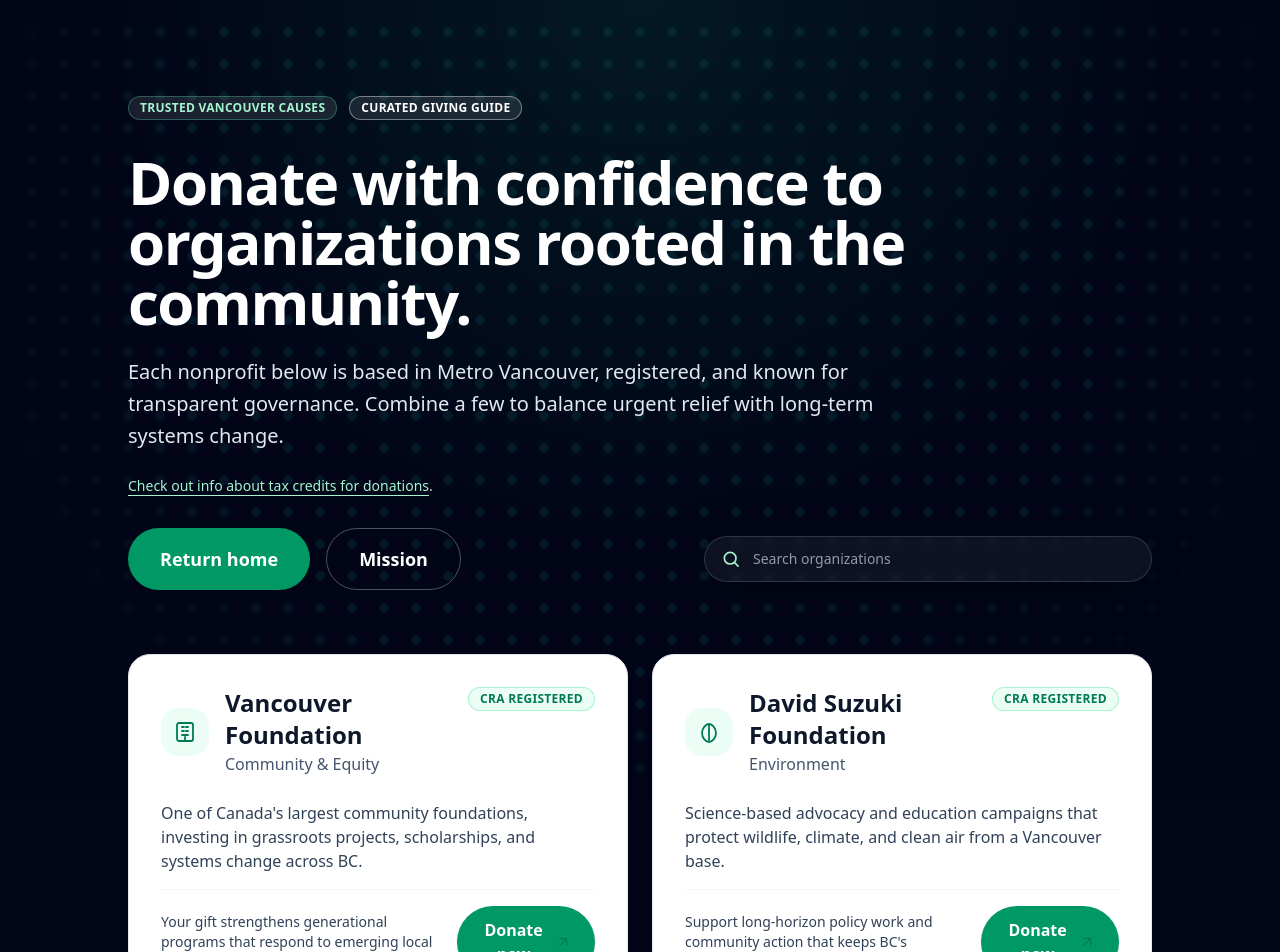
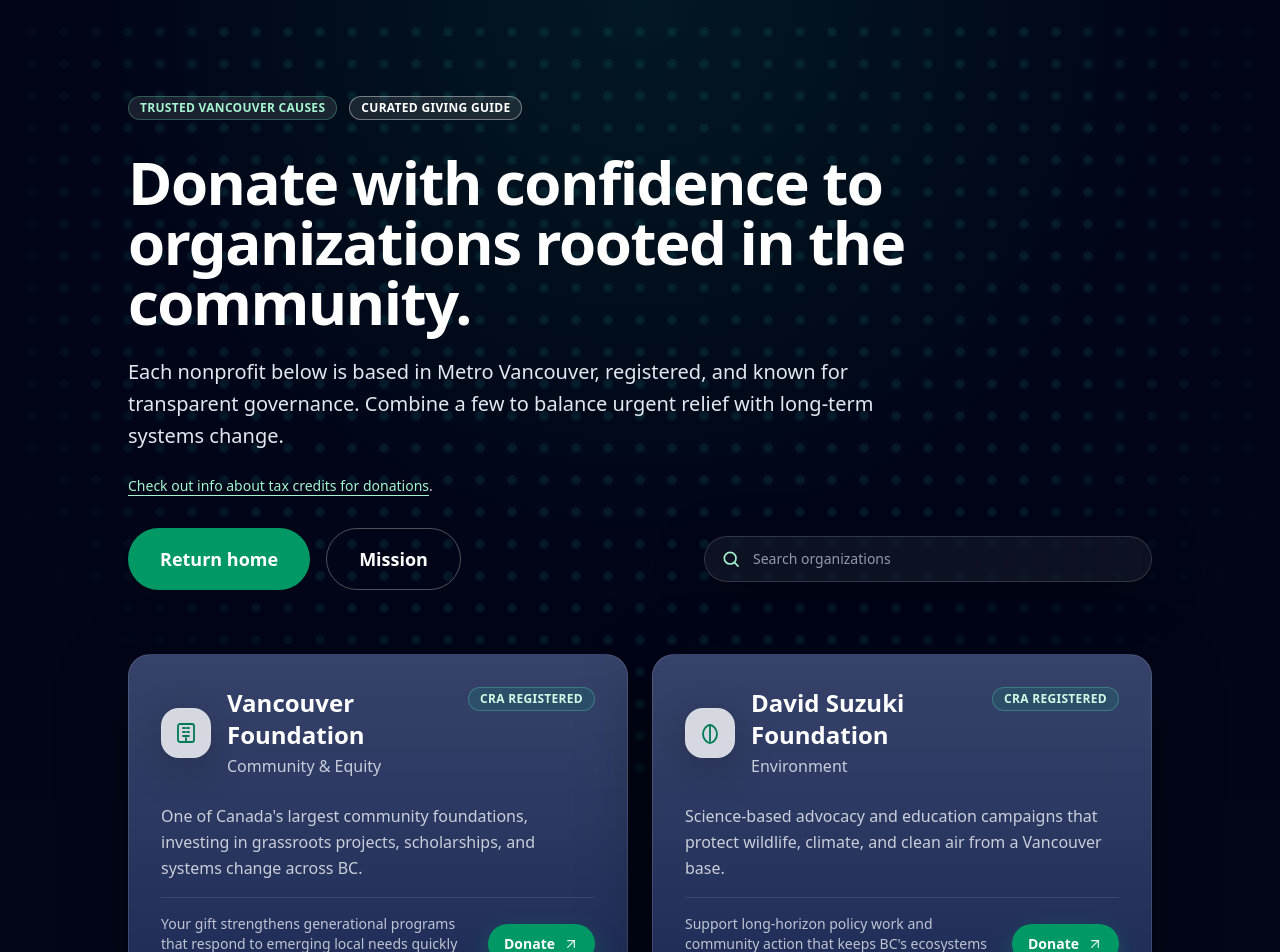
Before and after one commit to gmook9/helpingCanada, a Next.js app: page /donate in a window 1280 px wide. Shown: the top 952 px of the page. Built offline with nearby package versions, Linux system fonts and the light colour scheme.

Commit message:
improved donate cards styling

```diff
--- a/src/app/donate/page.tsx
+++ b/src/app/donate/page.tsx
@@ -8,7 +8,7 @@ import { Badge } from "@/components/ui/badge";
 import { Button } from "@/components/ui/button";
 import { Card, CardContent, CardDescription, CardHeader, CardTitle } from "@/components/ui/card";
 
-const IconFrame = ({ children }: { children: ReactNode }) => (
+const IconFrame = ({ children, className }: { children: ReactNode; className?: string }) => (
   <svg
     viewBox="0 0 24 24"
     fill="none"
@@ -16,15 +16,15 @@ const IconFrame = ({ children }: { children: ReactNode }) => (
     strokeWidth="1.8"
     strokeLinecap="round"
     strokeLinejoin="round"
-    className="h-6 w-6 text-emerald-700"
+    className={className || "h-6 w-6 text-emerald-700"}
     aria-hidden
   >
     {children}
   </svg>
 );
 
-const ArrowUpRightIcon = () => (
-  <IconFrame>
+const ArrowUpRightIcon = ({ className }: { className?: string }) => (
+  <IconFrame className={className}>
     <path d="M7 17 17 7" />
     <path d="M7 7h10v10" />
   </IconFrame>
@@ -362,31 +362,68 @@ export default function DonatePage() {
               return (
                 <Card
                   key={organization.name}
-                  className="group flex w-full max-w-xl flex-col justify-between border border-slate-200 bg-white text-slate-900 shadow-lg transition duration-300 hover:border-emerald-200 hover:shadow-emerald-200/40 md:max-w-none"
+                  className="
+                    group flex w-full max-w-xl flex-col justify-between
+                    rounded-3xl border bg-blue-950/90 border-white/12
+                    bg-linear-to-b from-white/15 via-white/10 to-white/4
+                    text-slate-100 backdrop-blur-xl
+                    shadow-[0_18px_70px_rgba(0,0,0,0.38)]
+                    transition duration-300
+                    hover:border-emerald-200/35
+                    hover:from-slate-900/62 hover:via-slate-950/40 hover:to-slate-950/25
+                    hover:shadow-[0_22px_80px_rgba(16,185,129,0.16)]
+                    md:max-w-none
+                  "
                 >
                   <CardHeader className="space-y-4">
                     <div className="flex items-start justify-between gap-4">
                       <div className="flex items-center gap-4">
-                        <div className="rounded-2xl bg-emerald-50 p-3 text-emerald-700">
+                        <div
+                          className="
+                            rounded-2xl border border-white/12
+                            bg-white/80 p-3 text-emerald-400
+                            shadow-[0_10px_40px_rgba(0,0,0,0.22)]
+                          "
+                        >
                           <Icon />
                         </div>
-                        <div>
-                          <CardTitle className="text-2xl">{organization.name}</CardTitle>
-                          <CardDescription className="text-slate-600">{organization.focus}</CardDescription>
+
+                        <div className="space-y-0.5">
+                          <CardTitle className="text-2xl text-white">
+                            {organization.name}
+                          </CardTitle>
+                          <CardDescription className="text-slate-200/85">
+                            {organization.focus}
+                          </CardDescription>
                         </div>
                       </div>
-                      <Badge className="flex-shrink-0 whitespace-nowrap bg-emerald-50 text-emerald-700 ring-emerald-200">
+
+                      <Badge className="shrink-0 whitespace-nowrap bg-emerald-500/12 text-emerald-100 ring-emerald-300/30">
                         CRA Registered
                       </Badge>
                     </div>
-                    <p className="text-base text-slate-700">{organization.description}</p>
+
+                    <p className="text-base leading-relaxed text-slate-100/80">
+                      {organization.description}
+                    </p>
                   </CardHeader>
 
-                  <CardContent className="flex flex-col gap-4 border-t border-slate-100 pt-4 text-sm text-slate-600 sm:flex-row sm:items-center sm:justify-between">
-                    <p className="text-slate-700">{organization.impact}</p>
+                  <CardContent className="flex flex-col gap-4 border-t border-white/10 pt-4 text-sm sm:flex-row sm:items-center sm:justify-between">
+                    <p className="text-slate-100/75">
+                      {organization.impact}
+                    </p>
+
                     <Button
                       variant="solid"
-                      className="bg-emerald-600 text-white hover:bg-emerald-500 group-hover:bg-emerald-500"
+                      className="
+                        h-10 rounded-full
+                        bg-emerald-600 text-white
+                        px-4 text-sm font-semibold
+                        shadow-[0_10px_26px_rgba(16,185,129,0.30)]
+                        transition
+                        hover:bg-emerald-500
+                        focus-visible:ring-2 focus-visible:ring-emerald-300/60 focus-visible:ring-offset-0
+                      "
                     >
                       <a
                         href={organization.url}
@@ -394,8 +431,8 @@ export default function DonatePage() {
                         rel="noreferrer"
                         className="inline-flex items-center gap-2"
                       >
-                        Donate now
-                        <ArrowUpRightIcon />
+                        Donate
+                        <ArrowUpRightIcon className="h-4 w-4 text-white/90" />
                       </a>
                     </Button>
                   </CardContent>
```
